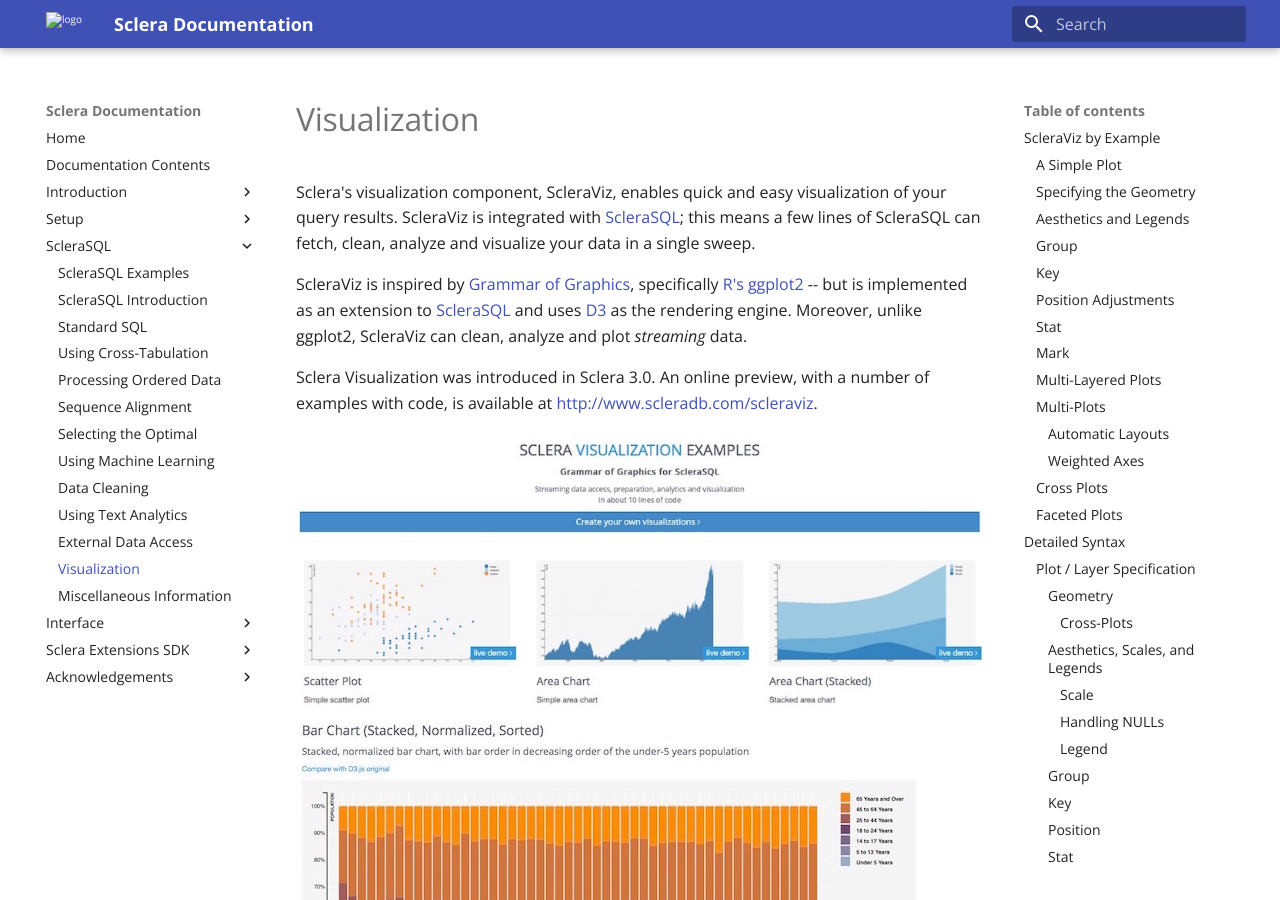
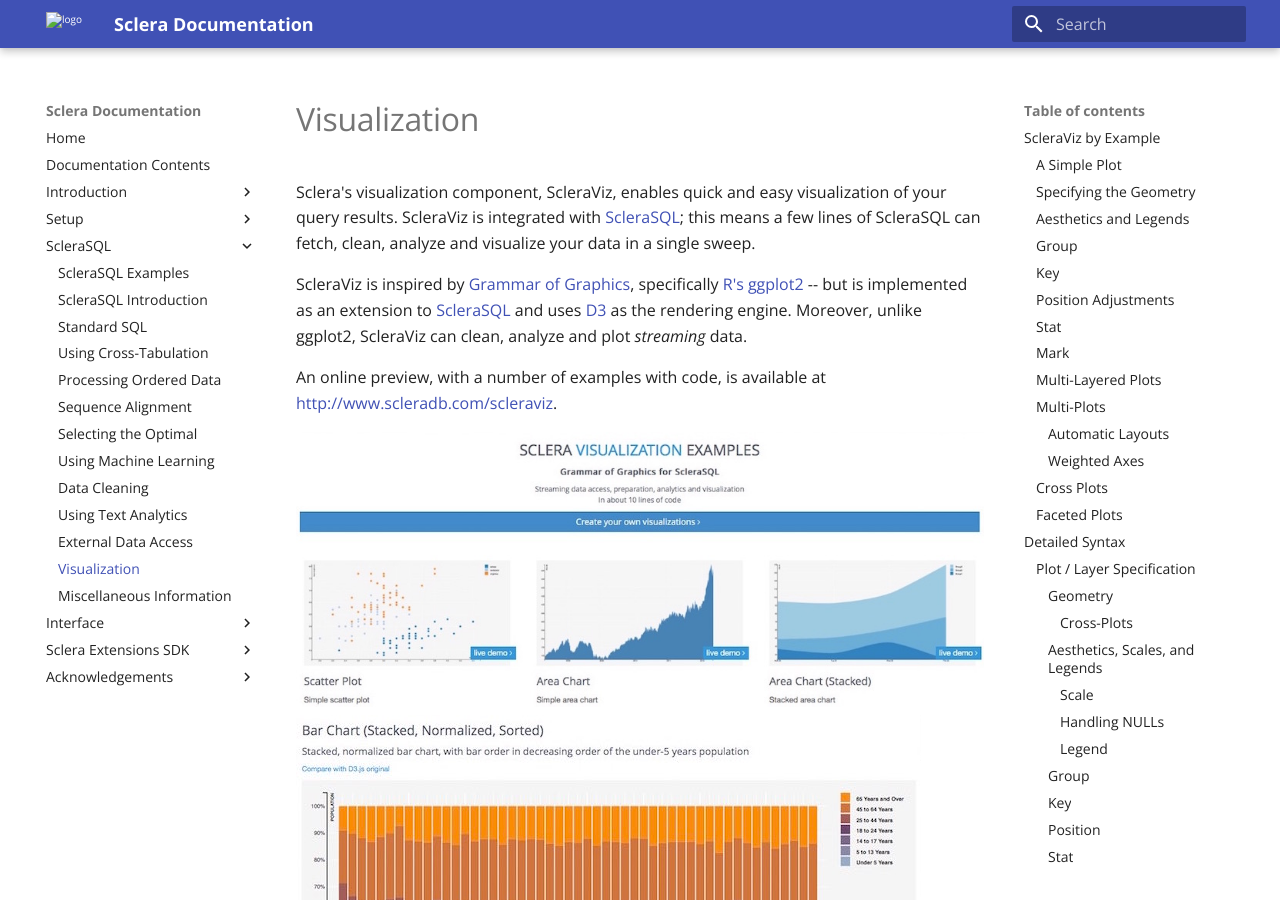
Before and after one commit to scleradb/scleradb.github.io, an MkDocs documentation site: the page built from docsrc/sclerasql/visualization.md, in a window 1280 px wide and 900 px high. Built offline with MkDocs 1.6.1 and Material for MkDocs 9.7.7, drawn with Linux system fonts in a browser that asks for light colours.

Commit message:
Removed redundant sentence

```diff
--- a/docsrc/sclerasql/visualization.md
+++ b/docsrc/sclerasql/visualization.md
@@ -2,7 +2,7 @@
 
 ScleraViz is inspired by [Grammar of Graphics](http://vita.had.co.nz/papers/layered-grammar.html), specifically [R's ggplot2](http://ggplot2.org/) -- but is implemented as an extension to [ScleraSQL](../sclerasql/sqlintro.md) and uses [D3](http://d3js.org) as the rendering engine. Moreover, unlike ggplot2, ScleraViz can clean, analyze and plot *streaming* data.
 
-Sclera Visualization was introduced in Sclera 3.0. An online preview, with a number of examples with code, is available at [http://www.scleradb.com/scleraviz](/scleraviz).
+An online preview, with a number of examples with code, is available at [http://www.scleradb.com/scleraviz](/scleraviz).
 
 ![ScleraViz Examples](images/visualization/scleraviz-examples.jpg "Visualization Examples")
 ![ScleraViz Bar Example](images/visualization/scleraviz-bar.jpg "Bar Example")
```
